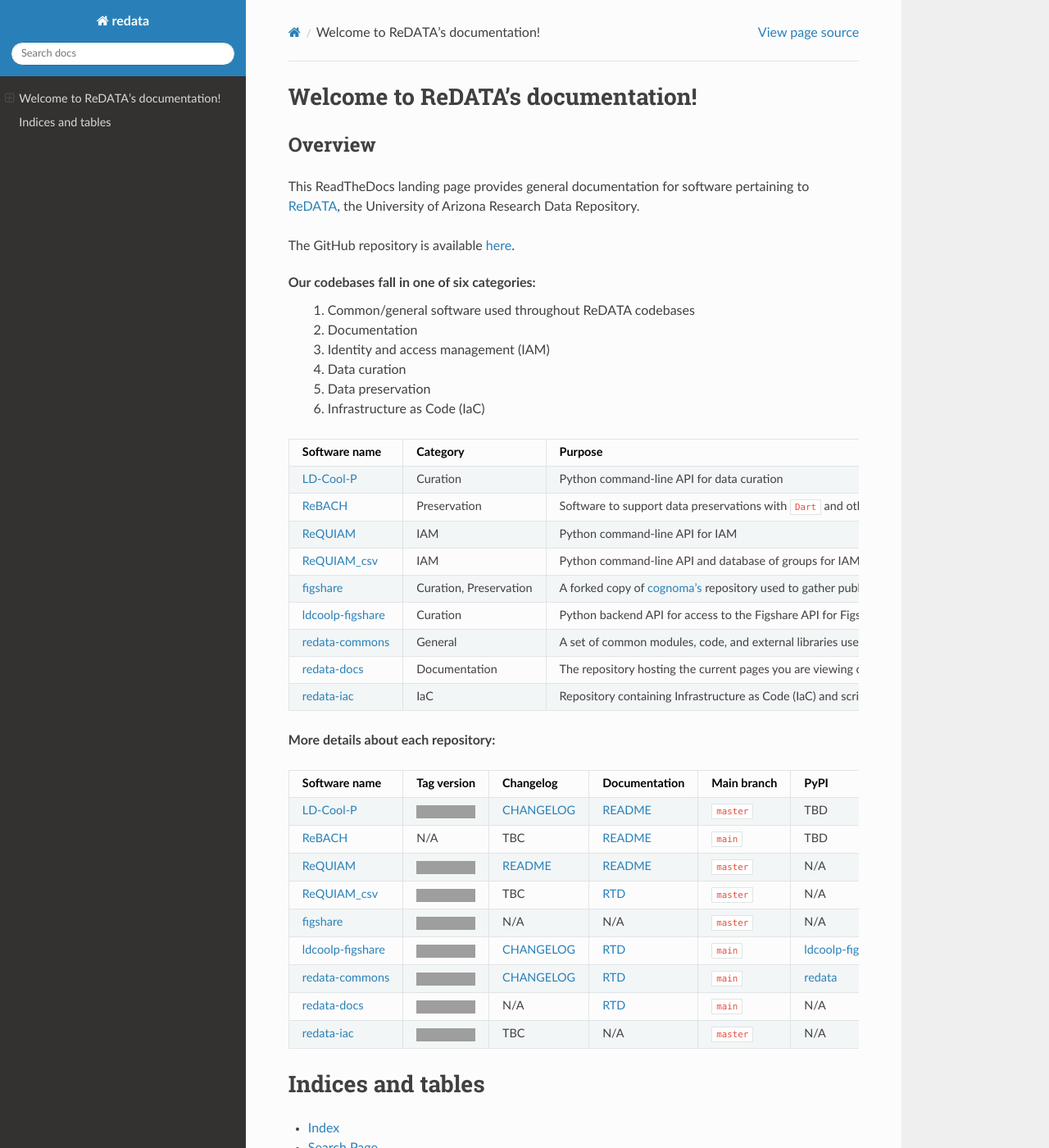
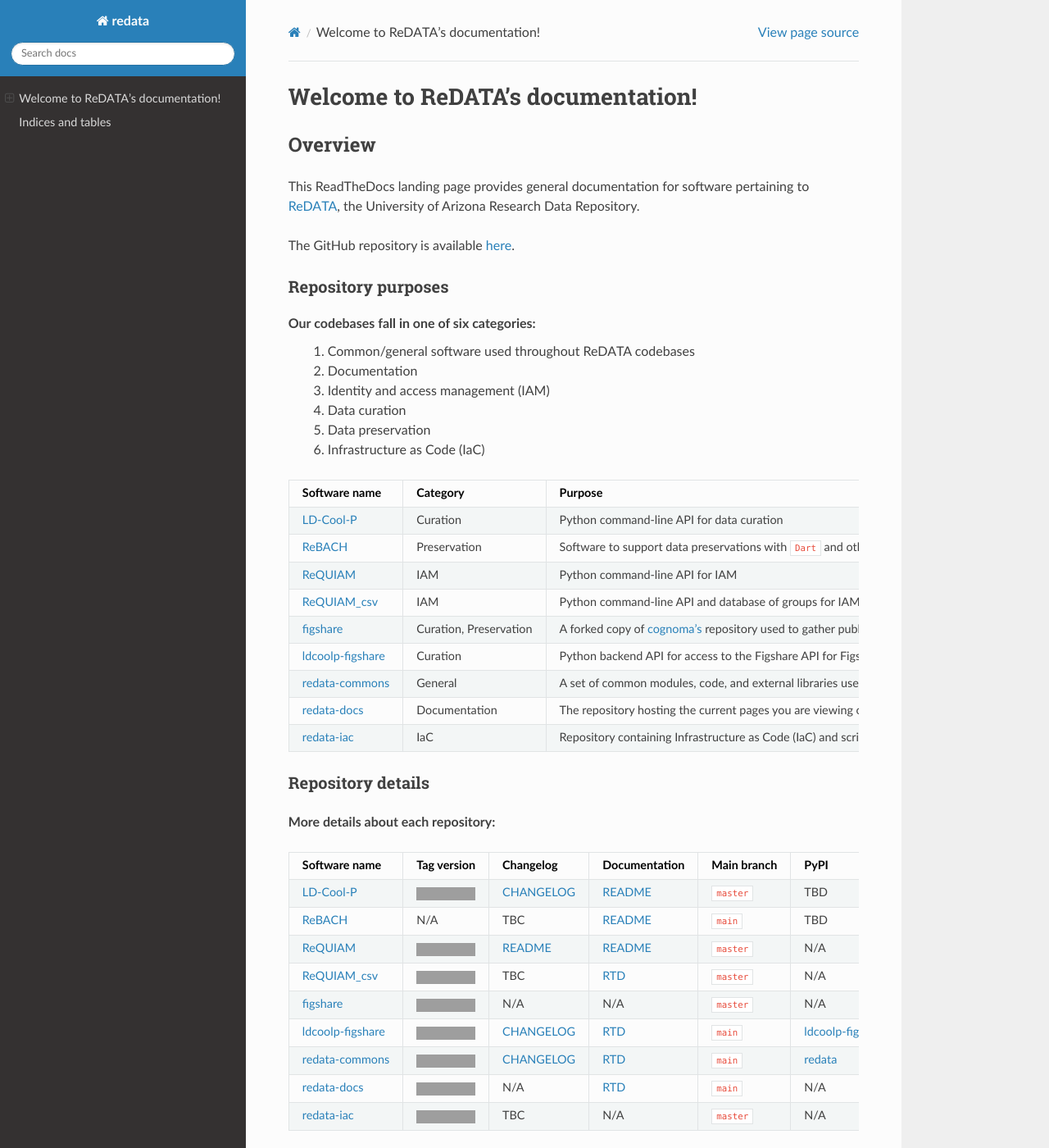
Before and after one commit to UAL-RE/redata-docs, a Sphinx documentation site: the page built from source/index.rst, in a window 1280 px wide and 1400 px high. Shown: the whole window at 82% size. Built offline with Sphinx 7.4.7 and the Read the Docs theme 2.0.0, drawn with Linux system fonts in a browser that asks for light colours; grey boxes are pictures that could not be loaded.

Commit message:
Add heading for sub-sections

```diff
--- a/source/index.rst
+++ b/source/index.rst
@@ -17,6 +17,10 @@
 to `ReDATA`_, the University of Arizona Research Data Repository.
 
 The GitHub repository is available :repo:`here <>`.
+
+
+Repository purposes
+-------------------
 
 Our codebases fall in one of six categories:
  1. Common/general software used throughout ReDATA codebases
@@ -51,6 +55,9 @@
 | :ual-re:`redata-iac <redata-iac>`             | IaC           | Repository containing Infrastructure as Code (IaC) and scripts used on the |
 |                                               |               | operational side of ReDATA                                                 |
 +-----------------------------------------------+---------------+----------------------------------------------------------------------------+
+
+Repository details
+------------------
 
 **More details about each repository:**
 
```
